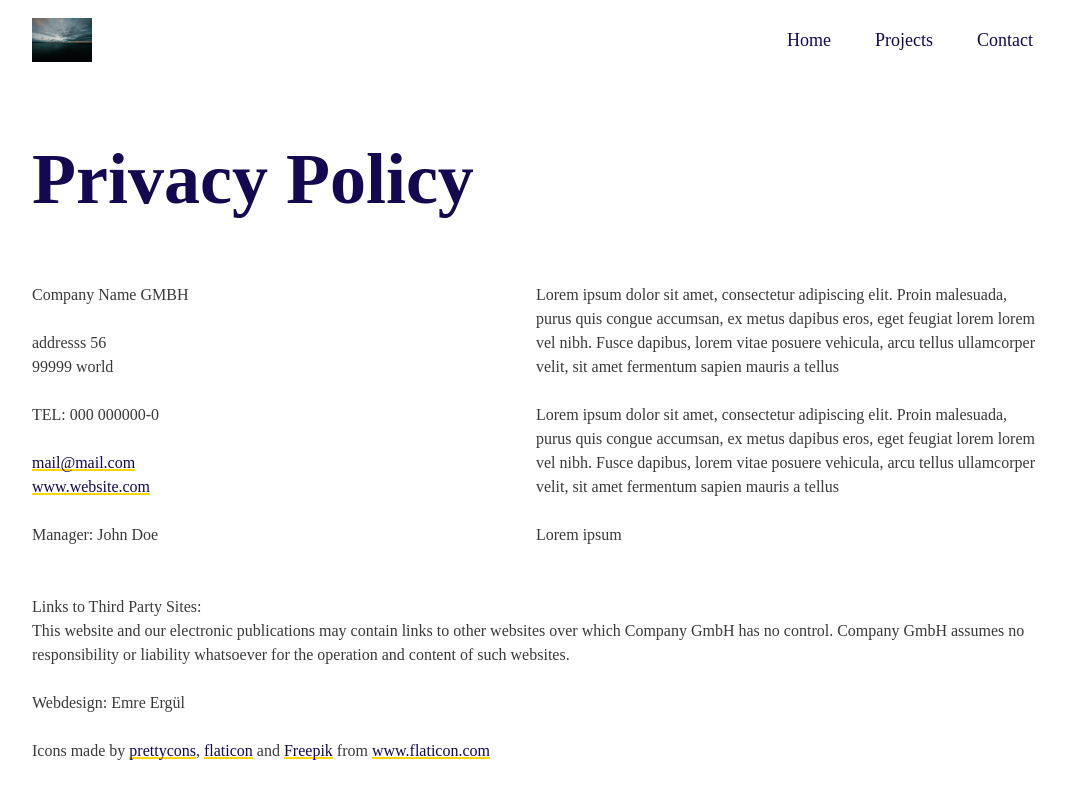
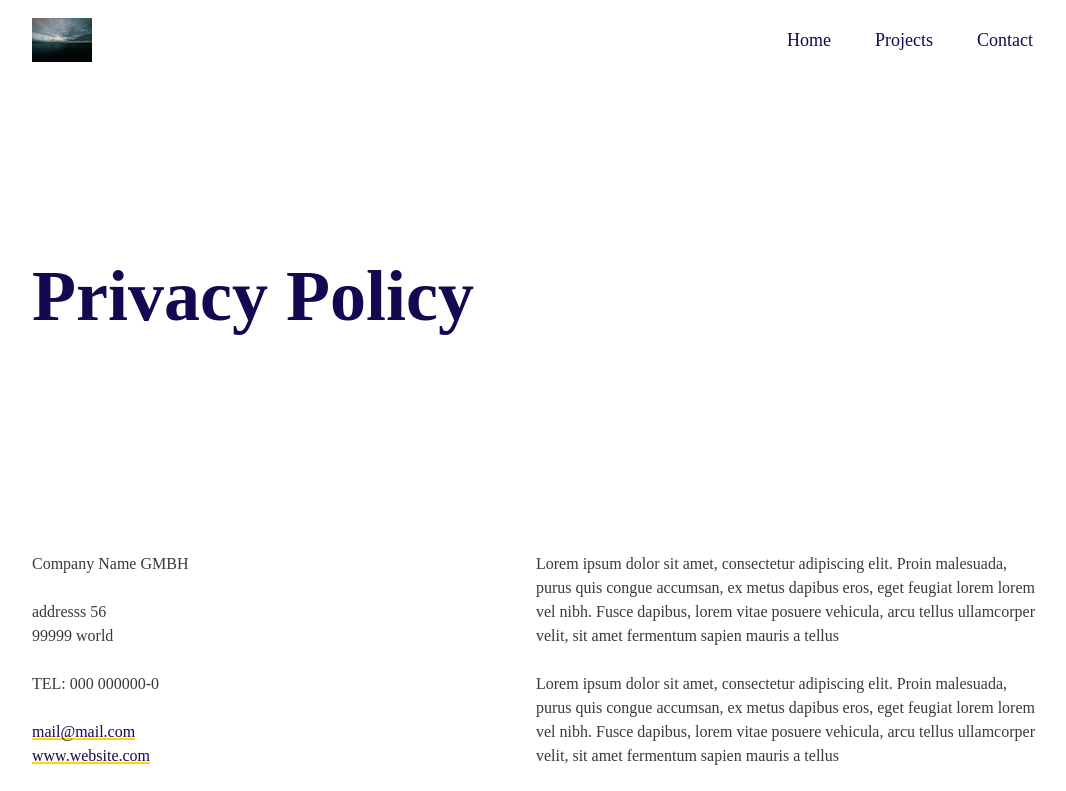
Before and after one commit to emredevsalot/unusual-buildings, a React (Vite) app: page /privacy-policy in a window 1280 px wide. Shown: the top 791 px of the page, without its empty margins (104-1170 px from the left). Built offline with nearby package versions, Linux system fonts and the light colour scheme.

Commit message:
create AnimatedTitle component

```diff
--- /dev/null
+++ b/src/components/AnimatedTitle.tsx
@@ -0,0 +1,23 @@
+import { motion } from "framer-motion";
+
+import { variantsSlideInChild, variantsStaggerParent } from "@/data";
+
+type Props = {
+  title: string;
+};
+
+const AnimatedTitle = ({ title }: Props) => {
+  return (
+    <h1>
+      <motion.span variants={variantsStaggerParent()}>
+        {title.split("").map((letter) => (
+          <motion.span variants={variantsSlideInChild({ initY: 350 })}>
+            {letter !== " " ? letter : <>&nbsp;</>}
+          </motion.span>
+        ))}
+      </motion.span>
+    </h1>
+  );
+};
+
+export default AnimatedTitle;
--- a/src/pages/privacyPolicy/index.tsx
+++ b/src/pages/privacyPolicy/index.tsx
@@ -2,7 +2,9 @@ import { useEffect } from "react";
 
 import { motion } from "framer-motion";
 
+import AnimatedTitle from "@/components/AnimatedTitle";
 import Footer from "@/components/Footer";
+import { variantsSlideInChild, variantsStaggerParent } from "@/data";
 
 const variantsPrivacyPolicy = {
   initial: {
@@ -32,7 +34,13 @@ const PrivacyPolicy = () => {
         className="privacyPolicy"
       >
         <div className="container">
-          <h1>Privacy Policy</h1>
+          <div className="privacyPolicyInfo">
+            <div className="privacyPolicyInfo__Title">
+              <AnimatedTitle title="Privacy Policy" />
+            </div>
+          </div>
+          {/* <h1>Privacy Policy</h1> */}
+
           <div className="privacyPolicy__flex">
             <div className="privacyPolicy__left">
               <p>Company Name GMBH</p>
--- a/src/pages/projects/index.tsx
+++ b/src/pages/projects/index.tsx
@@ -2,14 +2,9 @@ import { useEffect } from "react";
 
 import { motion } from "framer-motion";
 
+import AnimatedTitle from "@/components/AnimatedTitle";
 import Footer from "@/components/Footer";
-import {
-  projectsRowData,
-  variantsOpacity,
-  variantsSlideIn,
-  variantsSlideInChild,
-  variantsStaggerParent,
-} from "@/data";
+import { projectsRowData, variantsOpacity, variantsSlideIn } from "@/data";
 
 import ProjectsRow from "./ProjectsRow";
 
@@ -29,17 +24,7 @@ const Projects = () => {
         <div className="container">
           <div className="projectsInfo">
             <div className="projectsInfo__Title">
-              <h1>
-                <motion.span variants={variantsStaggerParent()}>
-                  {"Our Projects".split("").map((word) => (
-                    <motion.span
-                      variants={variantsSlideInChild({ initY: 350 })}
-                    >
-                      {word !== " " ? word : <>&nbsp;</>}
-                    </motion.span>
-                  ))}
-                </motion.span>
-              </h1>
+              <AnimatedTitle title="Our Projects" />
             </div>
 
             <motion.p variants={variantsSlideIn({ initY: 30, delay: 1.3 })}>
--- a/src/sass/components/_privacypolicy.scss
+++ b/src/sass/components/_privacypolicy.scss
@@ -1,8 +1,26 @@
 .privacyPolicy {
+  span {
+    display: inline-block;
+    position: relative;
+  }
   h1 {
-    // text-align: center;
-    margin-top: 125px;
-    margin-bottom: 50px;
+    margin-bottom: 20px;
+  }
+  &Info {
+    margin-top: 260px;
+    margin-bottom: 200px;
+    width: 85%;
+    @include breakpoint(laptop) {
+      text-align: center;
+      width: 100%;
+      margin-top: 150px;
+      margin-bottom: 30px;
+    }
+    &__Title {
+      margin-bottom: 20px;
+      line-height: 1;
+      overflow: hidden;
+    }
   }
   &__flex {
     display: flex;
```
